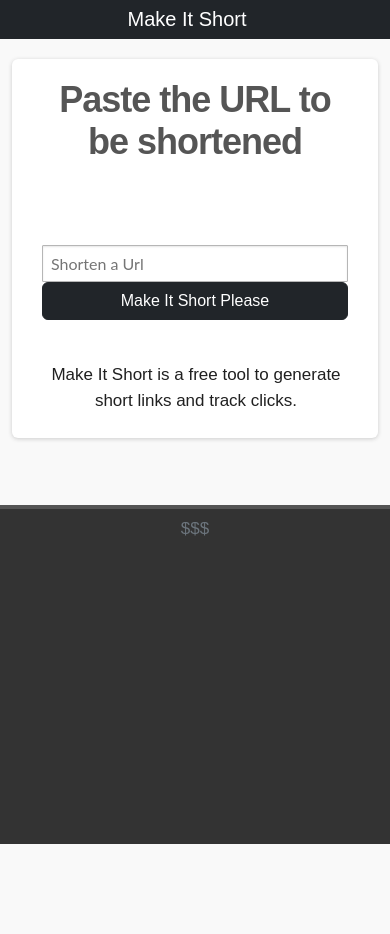
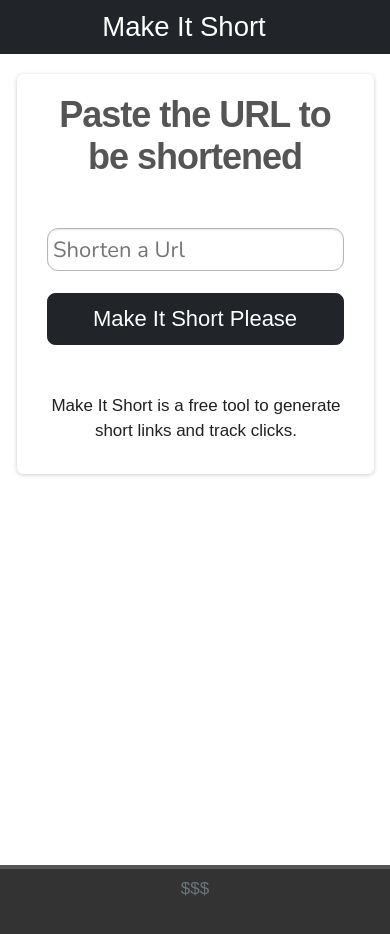
Before and after one commit to paul-jackson-dev/url-shortner, a React (Create React App) app in the folder src/main/ui/: page / in a window 390 px wide. Shown: the top 934 px of the page. Before the commit the page ends 844 px from the top, so only its background shows below. Built offline with nearby package versions, Linux system fonts and the light colour scheme.

Commit message:
added more responsiveness

```diff
--- a/src/main/ui/package.json
+++ b/src/main/ui/package.json
@@ -3,6 +3,9 @@
   "version": "0.1.0",
   "private": true,
   "dependencies": {
+    "@fortawesome/fontawesome-svg-core": "^6.4.2",
+    "@fortawesome/free-solid-svg-icons": "^6.4.2",
+    "@fortawesome/react-fontawesome": "^0.2.0",
     "@testing-library/jest-dom": "^5.17.0",
     "@testing-library/react": "^13.4.0",
     "@testing-library/user-event": "^13.5.0",
--- a/src/main/ui/src/App.css
+++ b/src/main/ui/src/App.css
@@ -161,33 +161,3 @@ header a:hover{
   text-decoration: none;
 
 }
-
-.instructions {
-  font-size: 0.75rem;
-  border-radius: 0.5rem;
-  background: #212529;
-  color: #fff;
-  padding: 0.25rem;
-  position: relative;
-  bottom: -10px;
-}
-
-.hide {
-  display: none;
-}
-
-form {
-  display: flex;
-  flex-direction: column;
-  justify-content: space-evenly;
-  flex-grow: 1;
-  padding-top:1rem;
-  padding-bottom: 1rem;
-  margin-top:1rem;
-
-}
-
-label{
-  margin-top:10px;
-
-}
--- a/src/main/ui/src/components/Register.jsx
+++ b/src/main/ui/src/components/Register.jsx
@@ -1,5 +1,10 @@
-import { useRef, useState, useEffect} from "react";
+import React, {Component} from 'react';
+import { useRef, useState, useEffect } from "react";
 import { Link } from "react-router-dom";
+import { faCheck, faTimes }from "@fortawesome/free-solid-svg-icons"
+import { FontAwesomeIcon } from "@fortawesome/react-fontawesome";
+import '../css/Register.css'; // Import regular stylesheet
+
 
 // const USER_REGEX = /^[A-z][A-z0-9-_]{3,23}$/; // example: Mar_k6
 const USER_REGEX = /^[A-z0-9-_]{3,23}$/; // example: mark_6
@@ -57,7 +62,7 @@ function Register(){
         event.preventDefault();
 
         // possibly prevent a javascript hack from enabling the submit button and submitting bad data
-        if (!USER_REGEX(user) || !PWD_REGEX(password)){
+        if (!USER_REGEX.test(user) || !PWD_REGEX.test(password)){
             setErrorMessage("Invalid Entry");
             return;
         }
@@ -87,6 +92,12 @@ function Register(){
                     {/* //htmlFor sets focus on username input when label is clicked */}
                     <label htmlFor="username">
                         Username:
+                        <span className={validUser ? "valid" : "hide"}>
+                        <FontAwesomeIcon icon={faCheck} size="lg" style={{color: "#212529",}} />
+                        </span>
+                        <span className={!validUser && userFocus ? "valid" : "hide"}>
+                        <FontAwesomeIcon icon={faTimes} size="lg" style={{color: "#212529",}} />
+                        </span>
                     </label>
                     <input
                         type = "text"
@@ -106,6 +117,12 @@ function Register(){
 
                     <label htmlFor="password">
                         Password:
+                        <span className={validPassword ? "valid" : "hide"}>
+                        <FontAwesomeIcon icon={faCheck} size="lg" style={{color: "#212529",}} />
+                        </span>
+                        <span className={!validPassword && password ? "valid" : "hide"}>
+                        <FontAwesomeIcon icon={faTimes} size="lg" style={{color: "#212529",}} />
+                        </span>
                     </label>
                     <input
                         type = "password"
@@ -123,6 +140,12 @@ function Register(){
 
                     <label htmlFor="verifyPassword">
                         Verify Password:
+                        <span className={validMatchPassword && validPassword ? "valid" : "hide"}>
+                        <FontAwesomeIcon icon={faCheck} size="lg" style={{color: "#212529",}} />
+                        </span>
+                        <span className={!validMatchPassword && matchPassword ? "valid" : "hide"}>
+                        <FontAwesomeIcon icon={faTimes} size="lg" style={{color: "#212529",}} />
+                        </span>
                     </label>
                     <input
                         type = "password"
@@ -135,7 +158,7 @@ function Register(){
                     <p className = {matchPasswordFocus && !validMatchPassword ? "instructions" : "hide"}>
                         Passwords do not match.
                     </p>
-                    <button disabled = {!validUser || !validPassword || !validMatchPassword ? true : false }>
+                    <button disabled = {!validUser || !validPassword || !validMatchPassword ? true : false } className={!validUser || !validPassword || !validMatchPassword ? "disabled" : "none"}>
                         Sign up
                     </button>
                     <p>Already registered? <br />
--- /dev/null
+++ b/src/main/ui/src/css/Register.css
@@ -0,0 +1,124 @@
+@import url('https://fonts.googleapis.com/css2?family=Nunito&display=swap');
+
+* {
+    margin: 0;
+    padding: 0;
+    box-sizing: border-box;
+}
+
+html {
+    font-family: 'Nunito', sans-serif;
+    font-size: 22px;
+    color: #fff;
+}
+
+body {
+    min-height: 100vh;
+    background-color: white;
+}
+
+/* .App {
+  display: flex;
+  flex-direction: column;
+  justify-content: center;
+  align-items: center;
+  min-height: 100vh;
+  padding: 1rem 0.5rem;
+} */
+
+section {
+    width: 100%;
+    max-width: 420px;
+    min-height: 400px;
+    display: flex;
+    flex-direction: column;
+    justify-content: flex-start;
+    padding: 1rem;
+    /* background-color: rgba(0,0,0,0.4); */
+}
+
+form {
+    display: flex;
+    flex-direction: column;
+    justify-content: space-evenly;
+    flex-grow: 1;
+    padding-bottom: 1rem;
+}
+
+/* a, a:visited {
+    color: #fff;
+} */
+
+input[type="text"],
+input[type="password"],
+button,
+textarea {
+  font-family: 'Nunito', sans-serif;
+  font-size: 22px;
+  padding: 0.25rem;
+  border-radius: 0.5rem;
+}
+
+label,
+button {
+  margin-top: 1rem;
+}
+
+button {
+  padding: 0.5rem;
+  background-color:#212529;
+  color: white;
+
+}
+
+.disabled {
+  padding: 0.5rem;
+  background-color:#555;
+  color: white;
+}
+
+.instructions {
+    font-size: 0.65rem;
+    border-radius: 0.5rem;
+    background: #212529;
+    color: #fff;
+    padding: 0.25rem;
+    position: relative;
+    bottom: -10px;
+}
+
+.instructions > svg {
+    margin-right: 0.25rem;
+}
+
+.offscreen {
+    position: absolute;
+    left: -9999px;
+}
+
+.hide {
+    display: none;
+}
+
+.valid {
+    margin-left: 0.25rem;
+}
+
+.invalid {
+    margin-left: 0.25rem;
+}
+
+.errmsg {
+    background-color: lightpink;
+    color: firebrick;
+    font-weight: bold;
+    padding: 0.5rem;
+    margin-bottom: 0.5rem;
+}
+
+.line {
+    display: inline-block;
+}
+h1 {
+  margin: auto;
+}
--- a/src/main/ui/src/css/Register.module.css
+++ /dev/null
@@ -1,29 +0,0 @@
-.instructions {
-    font-size: 0.75rem;
-    border-radius: 0.5rem;
-    background: #212529;
-    color: #fff;
-    padding: 0.25rem;
-    position: relative;
-    bottom: -10px;
-  }
-
-  .hide {
-    display: none;
-  }
-
-  form {
-    display: flex;
-    flex-direction: column;
-    justify-content: space-evenly;
-    flex-grow: 1;
-    padding-top:1rem;
-    padding-bottom: 1rem;
-    margin-top:1rem;
-
-  }
-
-  label{
-    margin-top:10px;
-
-  }
```
Also changed, not shown: 1 other file (tests, documents, lock files or other folders).
